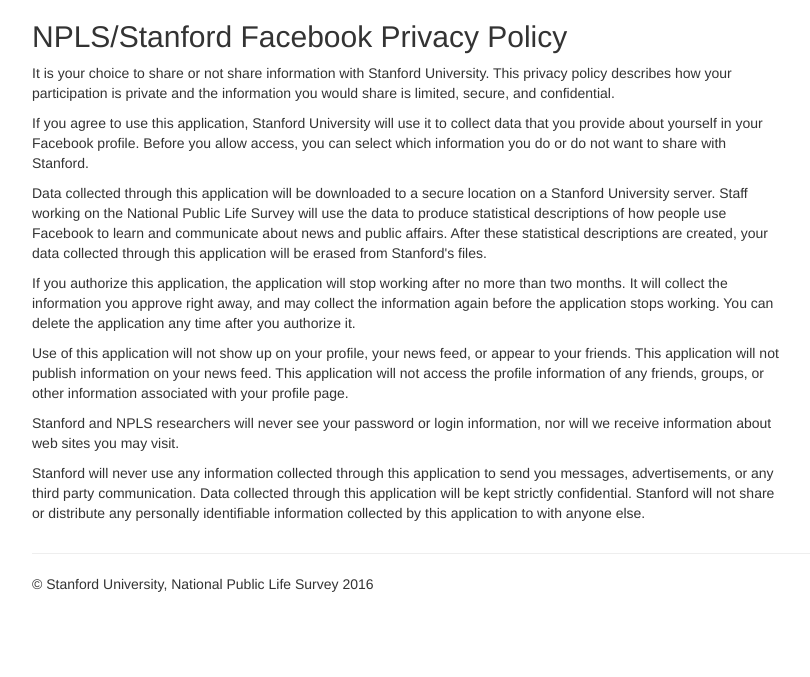
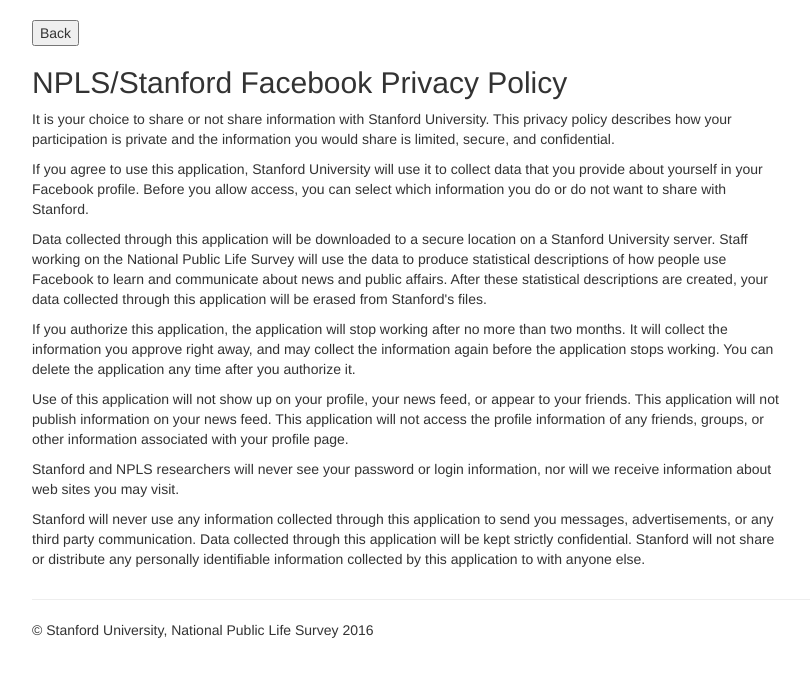
Before and after one commit to trentandraka/smapp-anes-facebook-survey-addon, a Flask app: page /privacy in a window 1280 px wide. Shown: the top 677 px of the page, without its empty margins (38-848 px from the left). Run offline with Flask 2, Linux system fonts and the light colour scheme; parts of the project's set-up code (start-up, migrations or seed data) failed here and were passed over; some libraries are stand-ins or nearby versions.

Commit message:
Add back button to privacy policy

```diff
--- a/smapp_facebook_signon/templates/privacy.html
+++ b/smapp_facebook_signon/templates/privacy.html
@@ -11,6 +11,12 @@
   <body>
     <div class="container">
       <!-- Example row of columns -->
+      <div class="row">
+        <div class="col-md-4">
+          <br/>
+          <button onclick="window.history.back()">Back</button>
+        </div>
+      </div>
       <div class="row">
         <div class="col-md-8">
           <!-- <h2>Privacy policy</h2> -->
```
